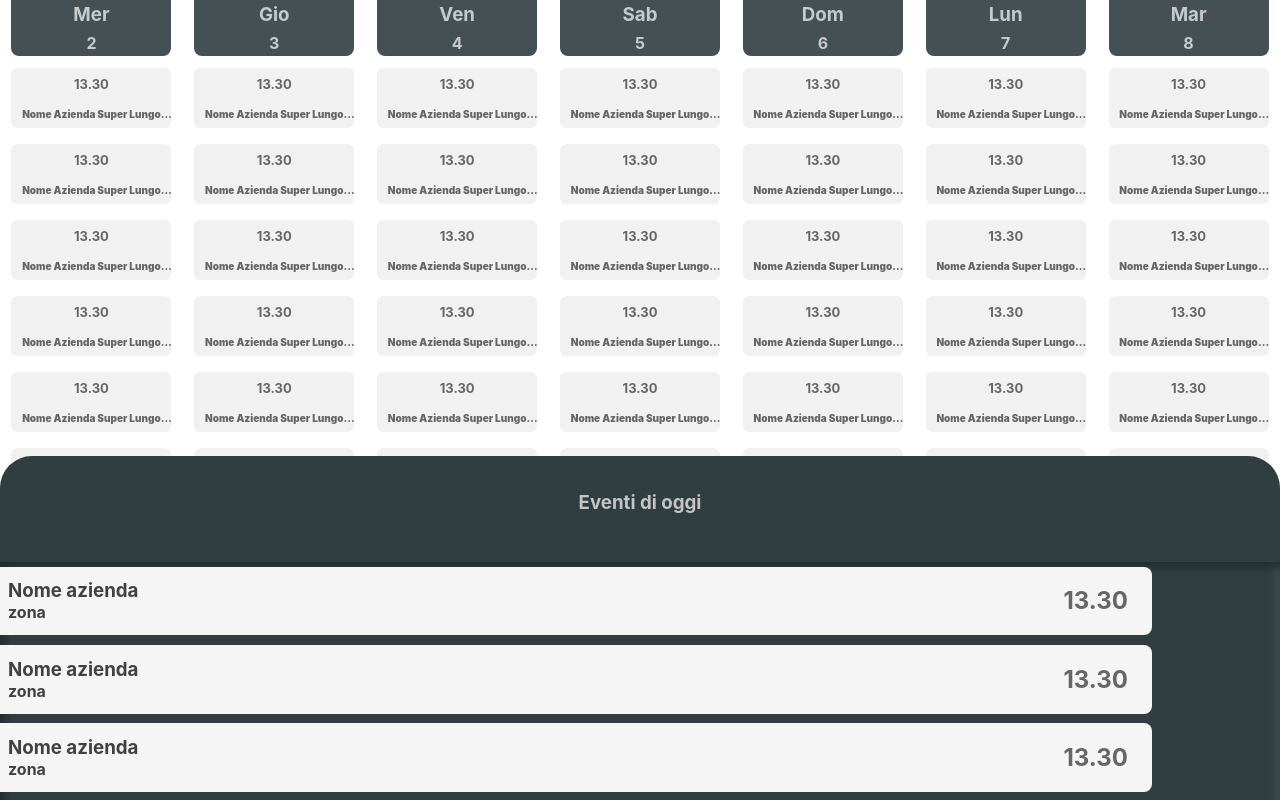
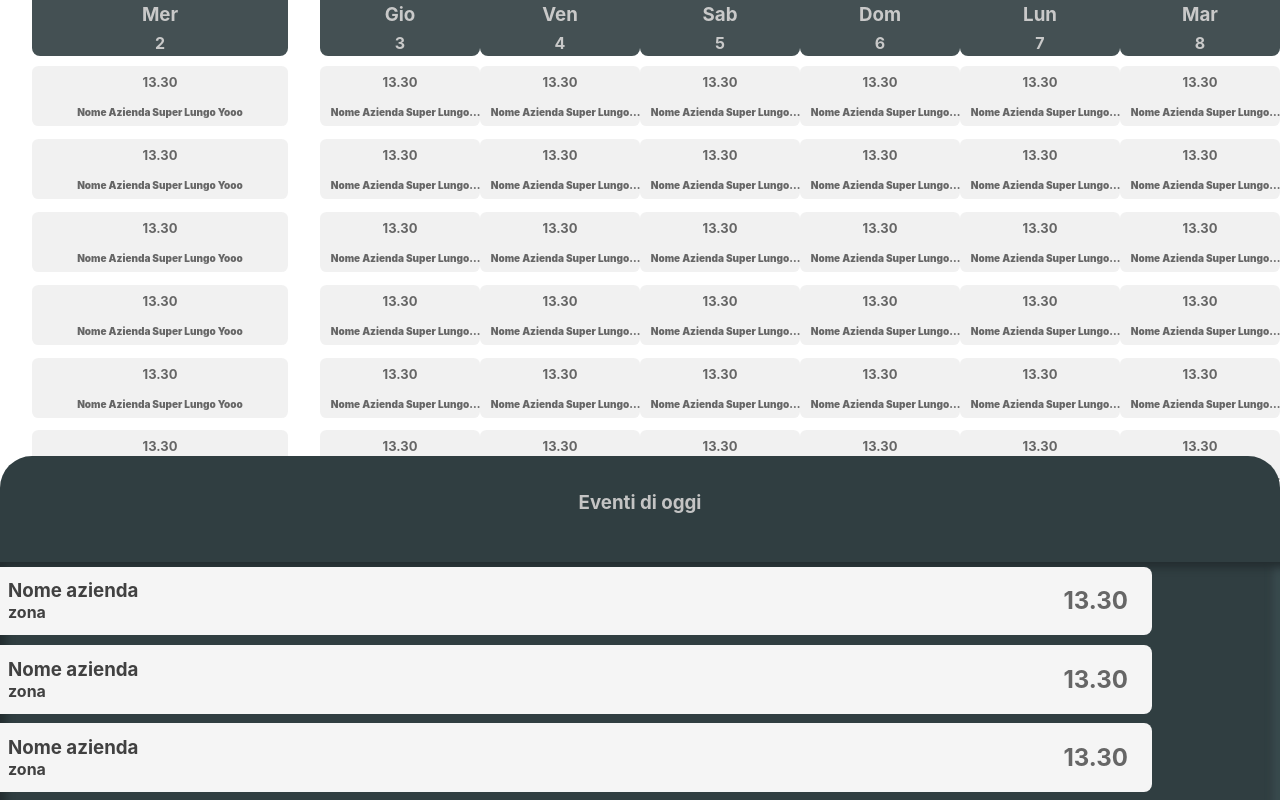
Before and after one commit to PirottaNicola/Vassa-PWA-EventScheduler-JobOrganizer, a React (Create React App) app: page / in a window 1280 px wide. Shown: the top 800 px of the page. Built offline with nearby package versions, Linux system fonts and the light colour scheme; the HTML template or start-up script is replaced by a standard one.

Commit message:
visual improvements

```diff
--- a/src/components/Calendar/CalendarDay.js
+++ b/src/components/Calendar/CalendarDay.js
@@ -8,7 +8,8 @@ import './calendarDay.css'
 
 function CalendarDay(props) {
 
-    const todayZoneName = props.zone; //da qui proviene la zona assgnata al giorno
+    const todayZoneName = props.day.zone; //da qui proviene la zona assgnata al giorno
+    console.log(todayZoneName)
 
     const zone = require('../../assets/zona.json'); //da qui provengono i vari dati legati alla zona scelta
     //assegno colore alla giornata in base alla zona
--- a/src/components/Calendar/CalendarWeek.js
+++ b/src/components/Calendar/CalendarWeek.js
@@ -22,43 +22,69 @@ function CalendarWeek() {
     //numero giorno
     const DayNumber = ((daysToAdd) => getDate(addDays(today, daysToAdd)))
 
+    //get nome zona from days.json mongoDB: GET Day where Date ==
+    const todayZone = () => { }
+    const todayEvents = () => { }
+
+
     //lista giorni presenti a schermo
     const weekDays = {
         "days": [
             {
-                "date": today,
+                "currentDate": today,
+                "todayDate": `${addDays(today, 0)}`,
                 "dayName": `${day1}`,
-                "dayNumber": `${DayNumber(0)}`
+                "dayNumber": `${DayNumber(0)}`,
+                "zone": `${todayZone}`,
+                "events": `${todayEvents}`
             },
             {
-                "date": today,
+                "currentDate": today,
+                "todayDate": `${addDays(today, 0)}`,
                 "dayName": `${day2}`,
-                "dayNumber": `${DayNumber(1)}`
+                "dayNumber": `${DayNumber(1)}`,
+                "zone": `${todayZone}`,
+                "events": `${todayEvents}`
             },
             {
-                "date": today,
+                "currentDate": today,
+                "todayDate": `${addDays(today, 0)}`,
                 "dayName": `${day3}`,
-                "dayNumber": `${DayNumber(2)}`
+                "dayNumber": `${DayNumber(2)}`,
+                "zone": `${todayZone}`,
+                "events": `${todayEvents}`
             },
             {
-                "date": today,
+                "currentDate": today,
+                "todayDate": `${addDays(today, 0)}`,
                 "dayName": `${day4}`,
-                "dayNumber": `${DayNumber(3)}`
+                "dayNumber": `${DayNumber(3)}`,
+                "zone": `${todayZone}`,
+                "events": `${todayEvents}`
             },
             {
-                "date": today,
+                "currentDate": today,
+                "todayDate": `${addDays(today, 0)}`,
                 "dayName": `${day5}`,
-                "dayNumber": `${DayNumber(4)}`
+                "dayNumber": `${DayNumber(4)}`,
+                "zone": `${todayZone}`,
+                "events": `${todayEvents}`
             },
             {
-                "date": today,
+                "currentDate": today,
+                "todayDate": `${addDays(today, 0)}`,
                 "dayName": `${day6}`,
-                "dayNumber": `${DayNumber(5)}`
+                "dayNumber": `${DayNumber(5)}`,
+                "zone": `${todayZone}`,
+                "events": `${todayEvents}`
             },
             {
-                "date": today,
+                "currentDate": today,
+                "todayDate": `${addDays(today, 0)}`,
                 "dayName": `${day7}`,
-                "dayNumber": `${DayNumber(6)}`
+                "dayNumber": `${DayNumber(6)}`,
+                "zone": `${todayZone}`,
+                "events": `${todayEvents}`
             },
         ]
     }
--- a/src/components/Calendar/calendarDay.css
+++ b/src/components/Calendar/calendarDay.css
@@ -4,7 +4,7 @@
   align-items: center;
   justify-content: stretch;
   height: 100%;
-  width: calc(100vw / 6);
+  width: calc(100vw / 8);
   overflow-y: scroll;
 }
 
@@ -30,3 +30,10 @@
 .calendarDay > .date > h4 {
   margin: 0.2rem;
 }
+
+.calendarDay:first-of-type,
+.calendarDay:first-of-type > .date,
+.calendarDay:first-of-type > .calendarEvent {
+  flex-grow: 2;
+  width: calc(100vw / 5);
+}
--- a/src/components/Calendar/calendarEvent.css
+++ b/src/components/Calendar/calendarEvent.css
@@ -5,11 +5,11 @@
   align-items: center;
   width: calc(100vw / 8);
   border-radius: 0.4rem;
-  margin: 0.5rem 5px 0.5rem 5px;
   background-color: var(--light-bkg);
   opacity: 0.8;
   height: fit-content;
   user-select: none;
+  margin: 0.4rem 0 0.4rem 0;
 }
 .calendarEvent > h2 {
   color: var(--light-text1);
```
